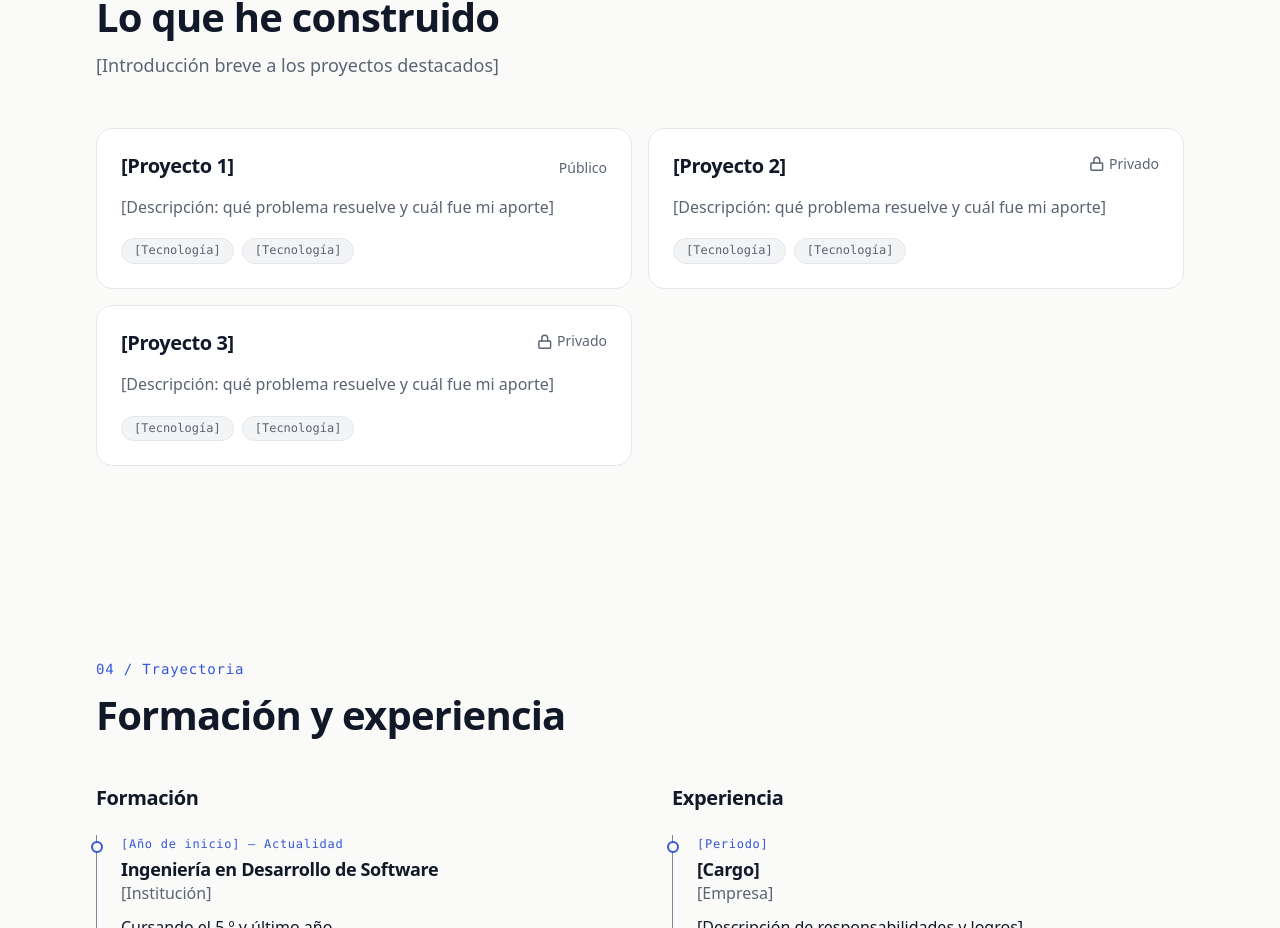
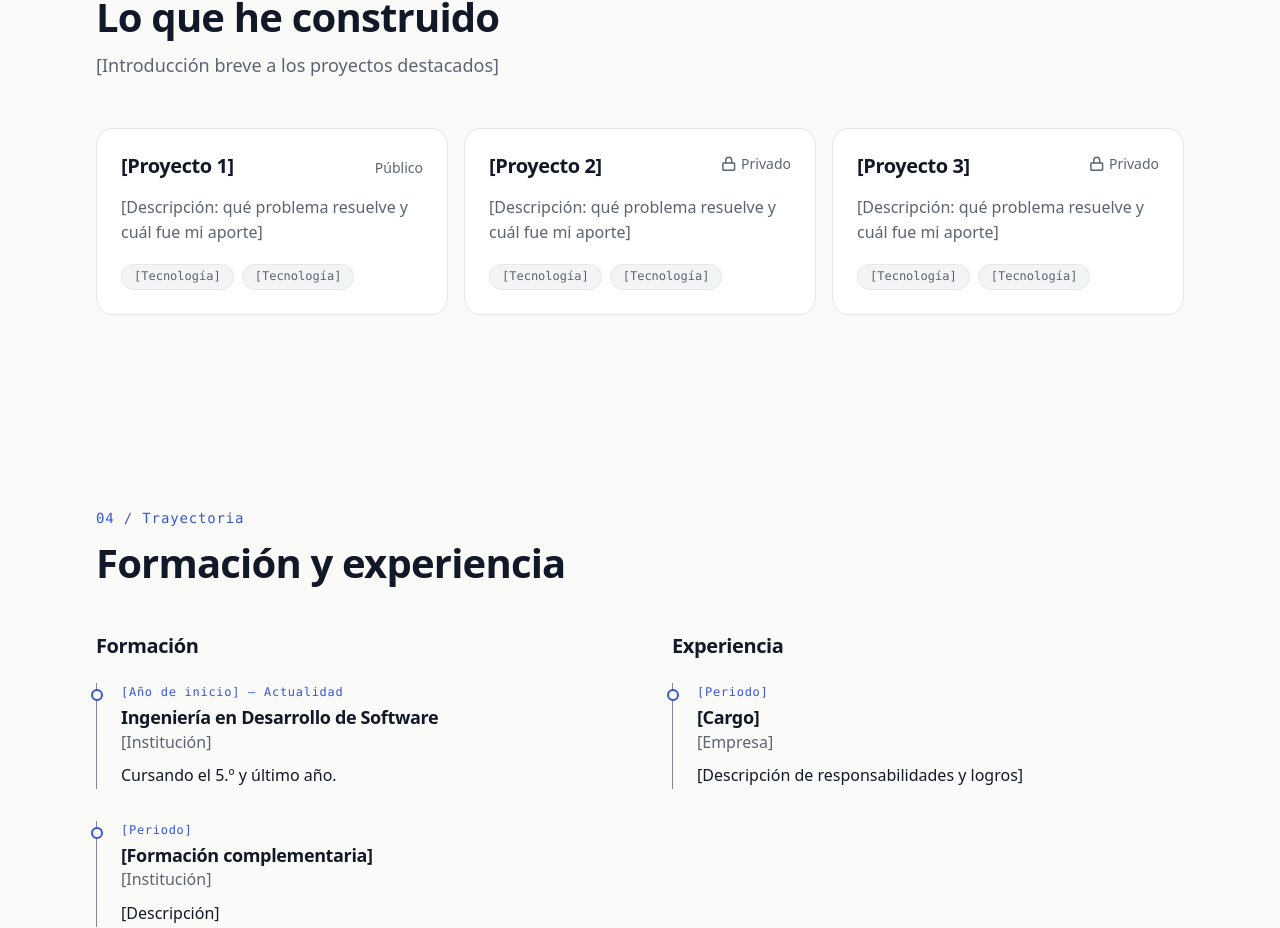
Before and after one commit to cruzjeff225/professional-portfolio, a Vue app: page / in a window 1280 px wide. Shown: the part 2057-2985 px from the top of the page. Built offline with nearby package versions, Linux system fonts and the light colour scheme.

Commit message:
style: show projects in three columns on desktop

```diff
--- a/src/components/sections/ProjectsSection.vue
+++ b/src/components/sections/ProjectsSection.vue
@@ -38,4 +38,10 @@ import { vReveal } from '@/directives/reveal'
     grid-template-columns: repeat(2, 1fr);
   }
 }
+
+@media (min-width: 64rem) {
+  .projects {
+    grid-template-columns: repeat(3, 1fr);
+  }
+}
 </style>
```
